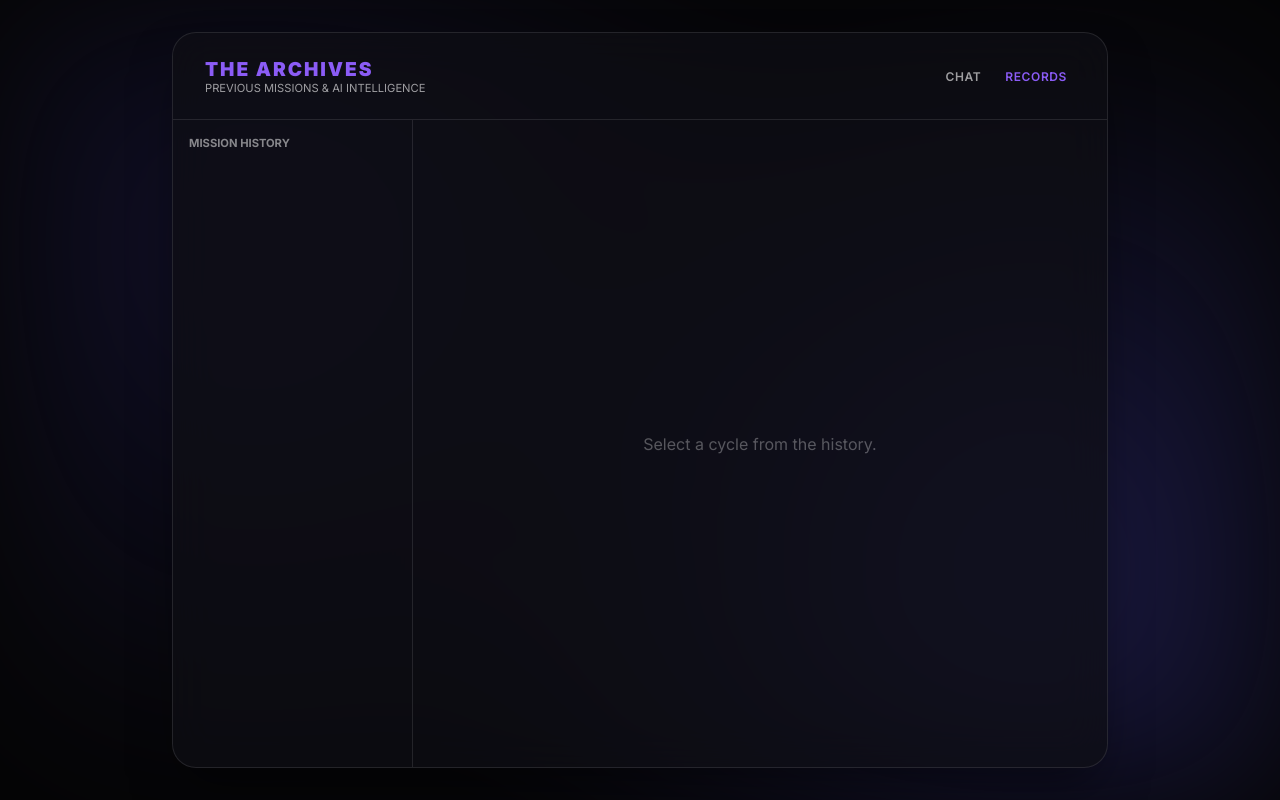
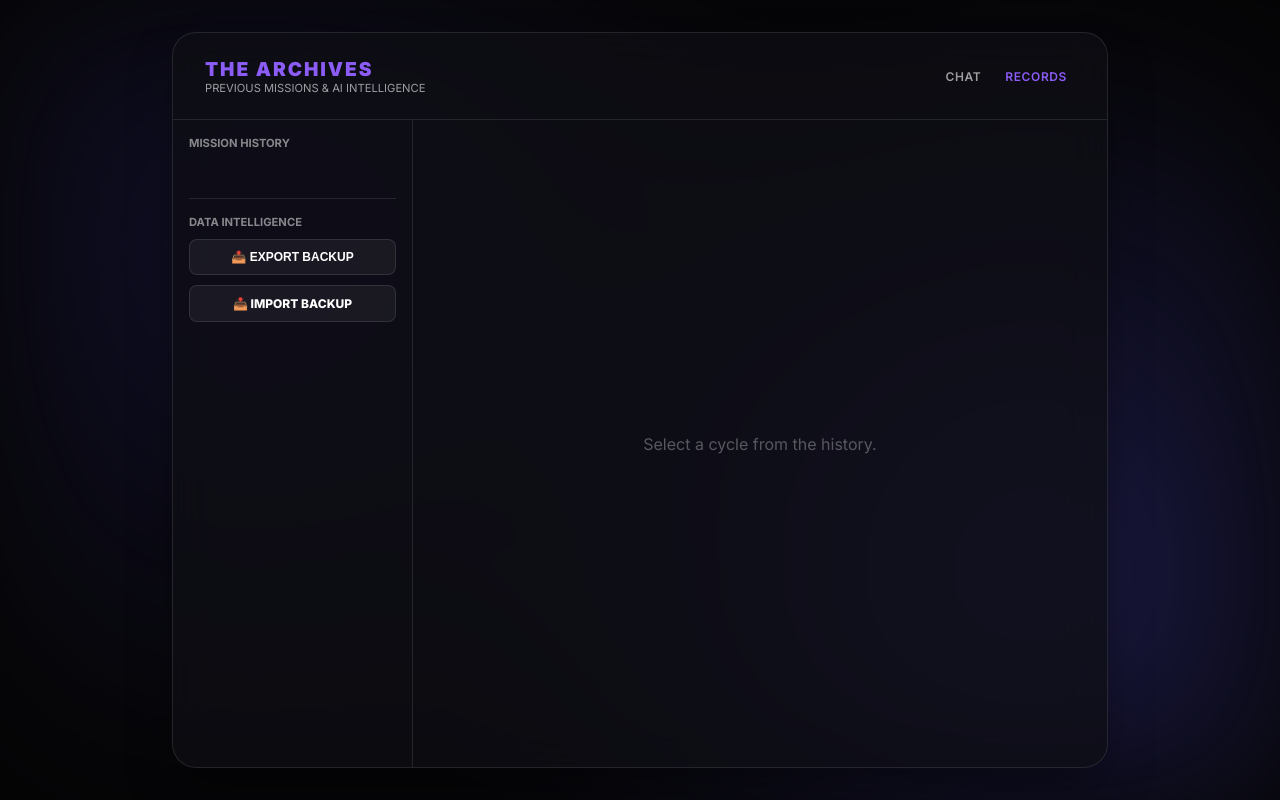
Before and after one commit to akzff/Disciplinistx1, a Next.js app: page /records in a window 1280 px wide. Built offline with nearby package versions, Linux system fonts and the light colour scheme.

Commit message:
Add Data Import/Export functions to Records page for cross-environment sync

```diff
--- a/src/app/records/page.tsx
+++ b/src/app/records/page.tsx
@@ -122,6 +122,66 @@ export default function RecordsPage() {
                                     {date} {date === storage.getCurrentDate() && ' (Today)'}
                                 </button>
                             ))}
+                        </div>
+
+                        <div style={{ marginTop: '2rem', paddingTop: '1rem', borderTop: '1px solid var(--border)', display: 'flex', flexDirection: 'column', gap: '10px' }}>
+                            <h3 style={{ fontSize: '0.7rem', opacity: 0.5, textTransform: 'uppercase' }}>Data Intelligence</h3>
+                            <button
+                                onClick={() => {
+                                    const data = storage.exportData();
+                                    const blob = new Blob([data], { type: 'application/json' });
+                                    const url = URL.createObjectURL(blob);
+                                    const a = document.createElement('a');
+                                    a.href = url;
+                                    a.download = `deciplinist_backup_${new Date().toISOString().split('T')[0]}.json`;
+                                    a.click();
+                                }}
+                                style={{
+                                    padding: '10px',
+                                    borderRadius: '8px',
+                                    background: 'rgba(255,255,255,0.05)',
+                                    border: '1px solid var(--border)',
+                                    color: 'white',
+                                    fontSize: '0.75rem',
+                                    fontWeight: '800',
+                                    cursor: 'pointer'
+                                }}
+                            >
+                                📤 EXPORT BACKUP
+                            </button>
+                            <label style={{
+                                padding: '10px',
+                                borderRadius: '8px',
+                                background: 'rgba(255,255,255,0.05)',
+                                border: '1px solid var(--border)',
+                                color: 'white',
+                                fontSize: '0.75rem',
+                                fontWeight: '800',
+                                cursor: 'pointer',
+                                textAlign: 'center'
+                            }}>
+                                📥 IMPORT BACKUP
+                                <input
+                                    type="file"
+                                    accept=".json"
+                                    onChange={(e) => {
+                                        const file = e.target.files?.[0];
+                                        if (!file) return;
+                                        const reader = new FileReader();
+                                        reader.onload = (event) => {
+                                            const content = event.target?.result as string;
+                                            if (storage.importData(content)) {
+                                                alert('Data Protocol Restored. Refreshing system...');
+                                                window.location.reload();
+                                            } else {
+                                                alert('Import Failed. Corrupted data signature.');
+                                            }
+                                        };
+                                        reader.readAsText(file);
+                                    }}
+                                    style={{ display: 'none' }}
+                                />
+                            </label>
                         </div>
                     </div>
 
--- a/src/lib/storage.ts
+++ b/src/lib/storage.ts
@@ -158,5 +158,31 @@ export const storage = {
 
         storage.saveChat(today, newChat);
         return newChat;
+    },
+
+    exportData: () => {
+        const chats = localStorage.getItem(STORAGE_KEYS.CHATS);
+        const prefs = localStorage.getItem(STORAGE_KEYS.PREFERENCES);
+        return JSON.stringify({
+            chats: chats ? JSON.parse(chats) : {},
+            preferences: prefs ? JSON.parse(prefs) : {},
+            exportedAt: new Date().toISOString()
+        }, null, 2);
+    },
+
+    importData: (jsonStr: string) => {
+        try {
+            const data = JSON.parse(jsonStr);
+            if (data.chats) {
+                localStorage.setItem(STORAGE_KEYS.CHATS, JSON.stringify(data.chats));
+            }
+            if (data.preferences) {
+                localStorage.setItem(STORAGE_KEYS.PREFERENCES, JSON.stringify(data.preferences));
+            }
+            return true;
+        } catch (e) {
+            console.error('Import failed', e);
+            return false;
+        }
     }
 };
```
Also changed, not shown: src/app/page.tsx (+12 -2 lines), src/components/MissionChecklist.tsx (+4 -4 lines), src/components/MissionsBoard.tsx (+4 -4 lines).
